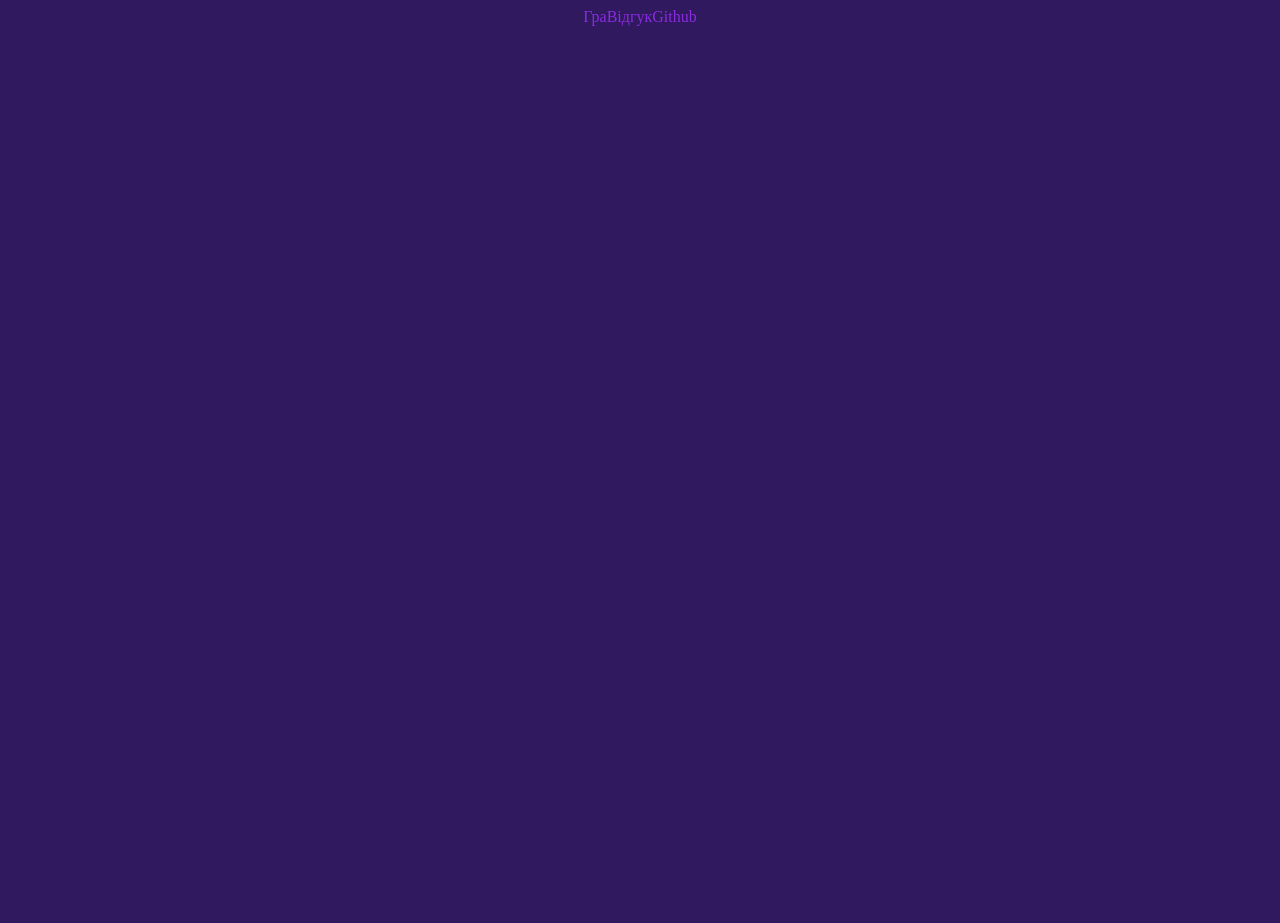
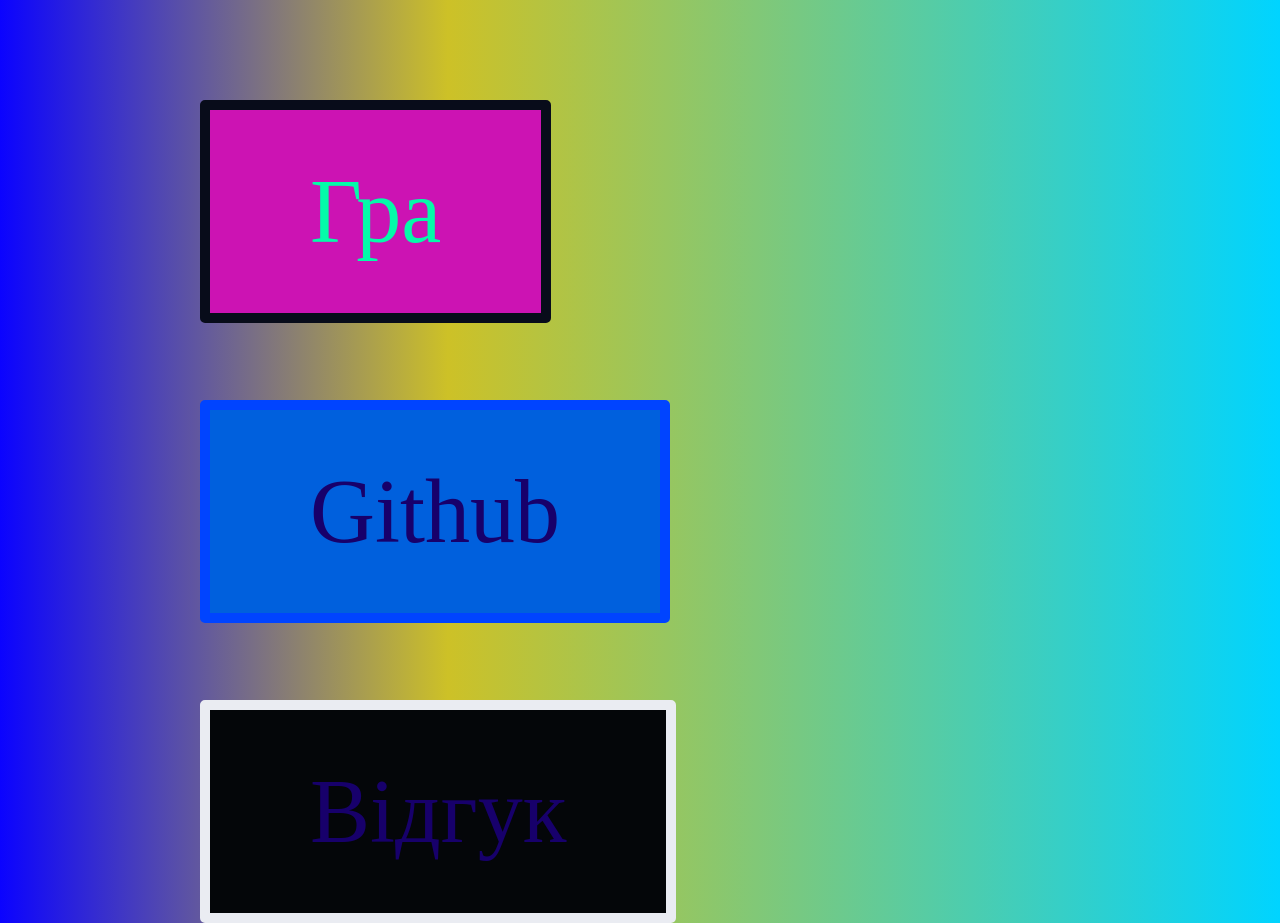
Before and after one commit to maksbovs/GameMarket_Bovsunoskiy, a plain HTML site: page index.html in a window 1280 px wide. Before the commit the page ends 800 px from the top, so only its background shows below. Drawn offline with Linux system fonts and the light colour scheme.

Commit message:
Update style.css

```diff
--- a/style.css
+++ b/style.css
@@ -1,55 +1,49 @@
 body {
-    background: rgb(48, 25, 94);
-    display: flex;
-    justify-content: center;
+  background: rgb(23, 14, 197);
+  background: linear-gradient(90deg, rgb(11, 3, 255) 0%, rgb(205, 193, 39) 35%, rgba(0,212,255,1) 100%);
 }
-#photo{
-    background-image: url("assets/Гордійчук.jpg");
-    background-size: cover;
-    width: 270px;
-    height: 400px;
-    border: 3px solid;
-    border-color: black;
-    border-radius: 5%;
-    margin-right: 2vw;
+
+.game-button {
+  position: absolute;
+  left: 200px;
+  top: 100px;
+  background-color: rgb(204, 19, 179);
+  padding: 50px 100px;
+  border: 10px solid rgb(8, 12, 26);
+  border-radius: 5px;
+  color: rgb(4, 251, 169);
+  font-size: 90px;
+  cursor: pointer;
 }
-#gugugaga{
-    display: flex;
-    flex-direction: column;
-    gap: 20px;
-    justify-content: center;
+.opt-button {
+  position: absolute;
+  left: 200px;
+  top: 700px;
+  background-color: rgb(4, 6, 9);
+  padding: 50px 100px;
+  border: 10px solid rgb(234, 236, 242);
+  border-radius: 5px;
+  color: rgb(23, 0, 107);
+  font-size: 90px;
+  cursor: pointer;
 }
-.gugugaga{
-    font-size: 20px;
-    color: blueviolet;
-    background-color: rgb(gray );
-    height: 50px;
-    width: 200px;
-    border: 3px solid pink;
-    border-radius: 15px;
-    display: flex;
-    align-items: center;
-    box-shadow: 0 4px 8px 0 rgba(247, 157, 157, 0.2), 0 6px 20px 0 rgba(230, 130, 130, 0.651);
-    justify-content: center;
+.git-button {
+  position: absolute;
+  left: 200px;
+  top: 400px;
+  background-color: rgb(0, 96, 221);
+  padding: 50px 100px;
+  border: 10px solid rgb(0, 68, 255);
+  border-radius: 5px;
+  color: rgb(23, 0, 107);
+  font-size: 90px;
+  cursor: pointer;
 }
-a:link {
-    color: blueviolet;
-    background-color: transparent;
-    text-decoration: none;
-  }
-
-  a:visited {
-    color: blueviolet;
-    background-color: transparent;
-    text-decoration: none;
-  }
-
-  a:hover {
-    color: rgb(190, 121, 255);
-    background-color: transparent;
-  }
-
-  a:active {
-    color: yellow;
-    background-color: transparent;
-  }
+a {
+  color: #000;
+  text-decoration: none;
+  transition: opacity 0.3s;
+}
+a:hover {
+  opacity: 0.7;
+}
```
